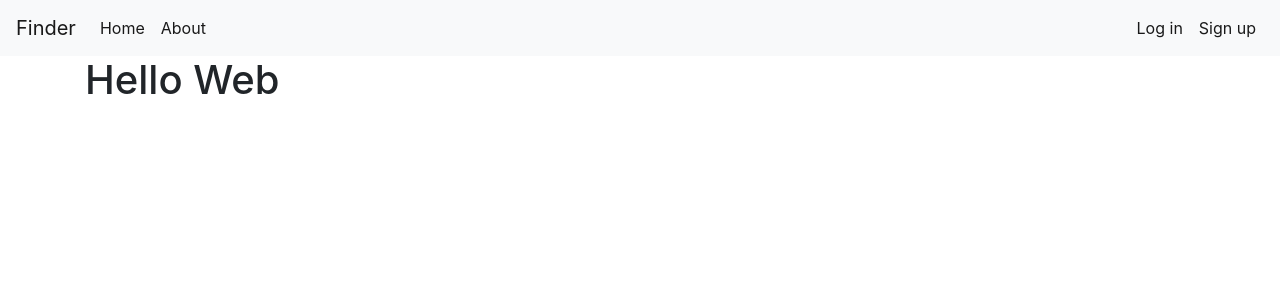
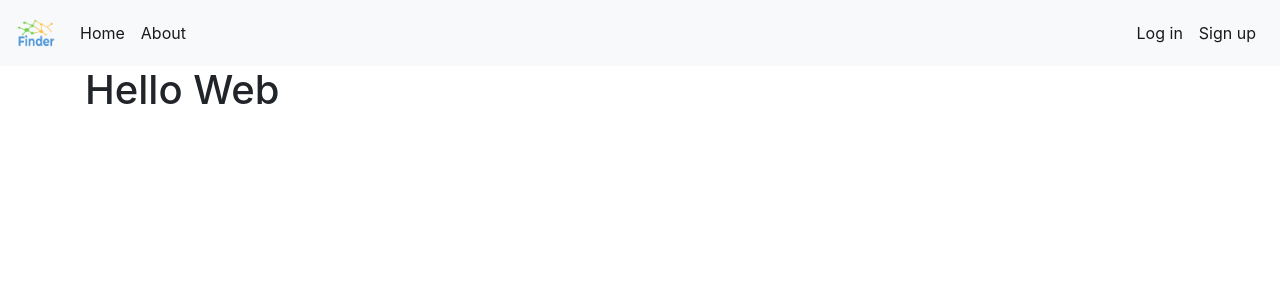
Before and after one commit to JulianHysi/finder, a Flask app: page / in a window 1280 px wide. Shown: the top 300 px of the page. Run offline with Flask 2, Linux system fonts and the light colour scheme; some libraries are stand-ins or nearby versions.

Commit message:
Add logo on the navbar

```diff
--- a/finder/templates/layout.html
+++ b/finder/templates/layout.html
@@ -18,7 +18,10 @@
     <body>
     	<!-- Navigation bar -->
     	<nav class="navbar navbar-expand-lg navbar-light bg-light">
-		  <a class="navbar-brand" href="{{ url_for('index') }}">Finder</a>
+		  <a class="navbar-brand" href="{{ url_for('index') }}">
+		  	<img src="{{ url_for('static', filename='pictures/logo2.png') }}" width="40" height="40"
+		  		 class="d-inline-block align-top" alt="Logo.png">
+		  </a>
 		  <button class="navbar-toggler" type="button" data-toggle="collapse" data-target="#navbarNavAltMarkup"
 		   		  aria-controls="navbarNavAltMarkup" aria-expanded="false" aria-label="Toggle navigation">
 		    <span class="navbar-toggler-icon"></span>
```
Also changed, not shown: finder/static/pictures/logo.png (added), finder/static/pictures/logo2.png (added).
